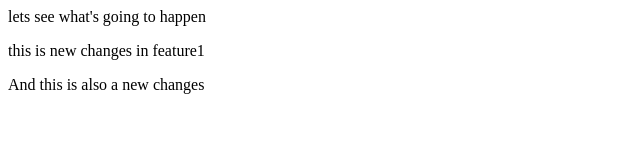
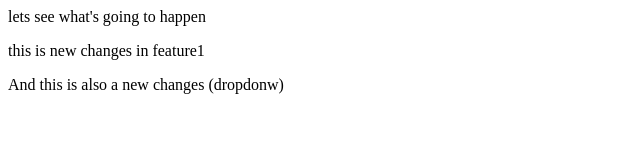
Before and after one commit to PrathmeshGRG/localrepo, a plain HTML site: page index.html in a window 1280 px wide. Shown: the whole page, without its empty margins (0-640 px from the left). Drawn offline with Linux system fonts and the light colour scheme.

```diff
--- a/index.html
+++ b/index.html
@@ -1,3 +1,3 @@
 <p> lets see what's going to happen</p>
 <p> this is new changes in feature1</p>
-<p> And this is also a new changes</p>
+<p> And this is also a new changes (dropdonw)</p>
```
